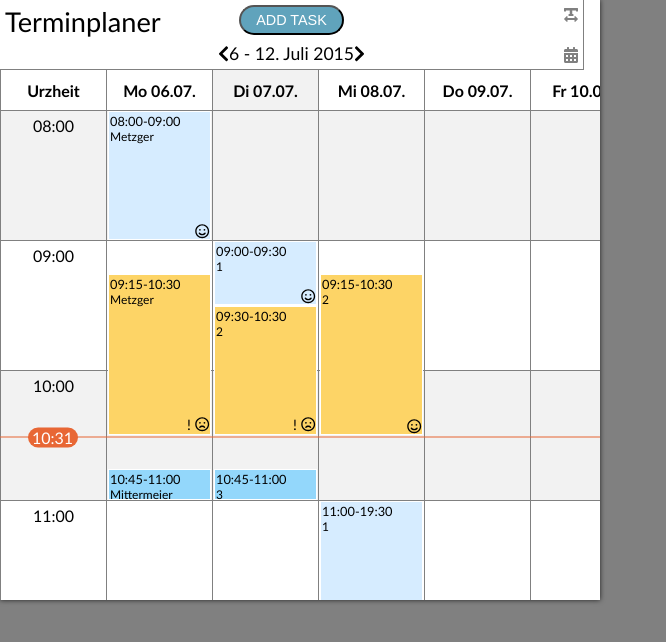
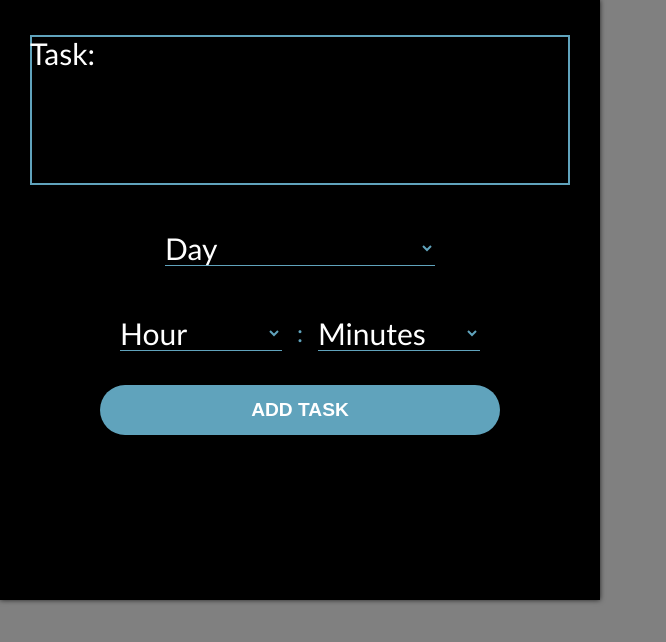
Before and after one commit to sajrus33/calendarTest, a React (Create React App) app: page / in a window 1280 px wide. Both pictures are taken after a click on the button "ADD TASK". Shown: the top 642 px of the page, without its empty margins (0-666 px from the left). Built offline with nearby package versions, Linux system fonts and the light colour scheme.

Commit message:
Adding tasks, fixed overlapping tasks
Adding tasks, fixed overlapping tasks.
Need to validate: adding tasks and hours over last hour.

```diff
--- a/src/components/Activity.js
+++ b/src/components/Activity.js
@@ -1,4 +1,5 @@
 import React from 'react';
+import "../css/activities.css";
 
 
 const Activity = props => {
--- a/src/components/Calendar.js
+++ b/src/components/Calendar.js
@@ -1,10 +1,13 @@
 import React, { Component } from 'react';
-import Activity from './Activity';
-
 import "../css/start.css";
 import "../css/header.css";
 import "../css/main.css";
-import "../css/activities.css";
+import Activity from './Activity';
+import Popup from './Popup';
+
+
+
+
 import '@fortawesome/fontawesome-free/css/all.css';
 import '@fortawesome/fontawesome-free/js/all.js';
 
@@ -13,7 +16,7 @@ class Calendar extends Component {
         super(props)
         this.state = {
             daysActivities: [],
-            showModal: false
+            showPopup: false
         };
         this.hours = [
             "08:00", "09:00", "10:00", "11:00", "12:00", "13:00", "14:00", "15:00", "16:00", "17:00",
@@ -87,7 +90,6 @@ class Calendar extends Component {
             [],
             []
         ]
-
         this.getDropSpot = (activityHours) => {
             const start = 8;
             const activityHeight = 130;
@@ -167,13 +169,18 @@ class Calendar extends Component {
             return newDrops
         };
 
+
+        /*
+            HANDLERS
+        */
+
         this.handleDropActivity = (e) => {
             e.preventDefault();
             var data = e.dataTransfer.getData("text");
             const draggedElement = document.getElementById(data);
             const parent = e.target;
 
-            if (draggedElement && !parent.childNodes[1]) {
+            if (draggedElement && !(parent.childNodes.length > 1) && parent.id) {
                 const draggedElementDropSpot = draggedElement.id.slice(4);
                 this.activities.forEach((day, dI) => {
                     day.forEach((activity, aI) => {
@@ -193,7 +200,7 @@ class Calendar extends Component {
                             if (minsEnd >= 60) {
                                 hoursEnd += hoursStart + 1;
                                 minsEnd = minsEnd % 60;
-                                if (minsEnd == 0)
+                                if (minsEnd === 0)
                                     minsEnd = String(minsEnd) + 0;
                             } else {
                                 hoursEnd += hoursStart;
@@ -201,8 +208,8 @@ class Calendar extends Component {
                             const activityEndTime = `${hoursEnd}:${minsEnd}`;
                             activity.hour = activityStartTime + "-" + activityEndTime;
 
-                            const parentDay = parent.id.slice(2, 3)
-                            if (parentDay != dI) {
+                            const parentDay = Number(parent.id.slice(2, 3))
+                            if (parentDay !== dI) {
                                 const transferActivity = activity;
                                 this.activities[dI].splice(aI, 1)
                                 this.activities[parentDay].push(transferActivity);
@@ -235,10 +242,8 @@ class Calendar extends Component {
         };
 
         this.handleBtnAddTask = () => {
-
-
             this.setState({
-                showModal: true,
+                showPopup: true,
             });
         };
 
@@ -247,11 +252,43 @@ class Calendar extends Component {
                 dropElements: this.createDropElements()
             });
         }
+
+        this.handlePopupSubmit = (e) => {
+            e.preventDefault();
+            this.activities[this.selectedDay].push({
+                hour: `${this.selectedHour}:${this.selectedMinute}-13:00`,
+                txt: this.writtenTask,
+                bgc: "var(--blueLight)",
+                like: true,
+            })
+            this.setState({
+                dropElements: this.createDropElements(),
+
+                showPopup: false
+            });
+            console.log(this.writtenTask, this.selectedDay, this.selectedHours, this.selectedMinute);
+        };
+        this.handlePopupTxt = (e) => {
+            const task = e.target.value;
+            this.writtenTask = task;
+        }
+        this.handlePopupSelectD = (e) => {
+            const day = e.target.value;
+            this.selectedDay = day;
+        }
+
+        this.handlePopupSelectH = (e) => {
+            const hour = e.target.value;
+            this.selectedHour = hour;
+        }
+        this.handlePopupSelectM = (e) => {
+            const minute = e.target.value;
+            this.selectedMinute = minute;
+        }
     }
 
     componentWillMount() {
         this.hoursElements = this.createHours(false);
-
         this.setState({
             dropElements: this.createDropElements()
         });
@@ -263,6 +300,14 @@ class Calendar extends Component {
         console.log("render calendar");
         return (
             <div className="modal">
+                {this.state.showPopup
+                    ? <Popup
+                        handleTxt={this.handlePopupTxt.bind(this)}
+                        handleSelectD={this.handlePopupSelectD.bind(this)}
+                        handleSelectH={this.handlePopupSelectH.bind(this)}
+                        handleSelectM={this.handlePopupSelectM.bind(this)}
+                        handleSubmit={this.handlePopupSubmit.bind(this)} >
+                    </Popup> : null}
                 <div className="calendar">
                     <section className="header flexRow">
                         <h4 className="header__h">Terminplaner</h4>
--- a/src/components/Popup.js
+++ b/src/components/Popup.js
@@ -1,38 +1,66 @@
 import React from 'react';
+import "../css/popup.css";
 
 const Popup = props => {
     return (
         <div className="popup">
             <form action="#" className="popup__form flexCol">
                 <div className="popup__wrapper--message">
-                    <textarea id="message" placeholder="" className="popup__input popup__input--message" required></textarea>
-                    <label for="message" className="popup__label">Task:</label>
+                    <textarea onChange={props.handleTxt} id="message" placeholder="" className="popup__input popup__input--message" required></textarea>
+                    <label htmlFor="message" className="popup__label">Task:</label>
                 </div>
                 <div className="popup__wrapper--input ">
-                    <select type="text" id="day" className="popup__input popup__input--email" required>
-                        <option value="0">Montag</option>
-                        <option value="1">Dienstag</option>
-                        <option value="2">Mittwoch</option>
-                        <option value="3">Donnerstag</option>
-                        <option value="4">Freitag</option>
-                        <option value="5">Samstag</option>
-                        <option value="6">Sonntag</option>
+                    <select onChange={props.handleSelectD} id="day" className="popup__input " required>
+                        <option className="popup__option" value=""></option>
+                        <option className="popup__option" value="0">Montag</option>
+                        <option className="popup__option" value="1">Dienstag</option>
+                        <option className="popup__option" value="2">Mittwoch</option>
+                        <option className="popup__option" value="3">Donnerstag</option>
+                        <option className="popup__option" value="4">Freitag</option>
+                        <option className="popup__option" value="5">Samstag</option>
+                        <option className="popup__option" value="6">Sonntag</option>
                     </select>
-                    <label for="day" className="popup__label">Day</label>
+                    <label htmlFor="day" className="popup__label">Day</label>
                 </div>
-                <div className="popup__wrapper--input ">
-                    <select type="text" id="hour" className="popup__input popup__input--email" required>
-                        <option value="">08:00</option>
-                        <option value="">08:15</option>
-                        <option value="">08:30</option>
-                    </select>
-                    <label for="hour" className="popup__label">Hour</label>
+                <div className="flexRow popup__wrapper--time">
+                    <div className="popup__wrapper--input ">
+                        <select onChange={props.handleSelectH} id="hour" className="popup__input " required>
+                            <option className="popup__option" value=""></option>
+                            <option className="popup__option" value="08">08</option>
+                            <option className="popup__option" value="09">09</option>
+                            <option className="popup__option" value="10">10</option>
+                            <option className="popup__option" value="11">11</option>
+                            <option className="popup__option" value="12">12</option>
+                            <option className="popup__option" value="13">13</option>
+                            <option className="popup__option" value="14">14</option>
+                            <option className="popup__option" value="15">15</option>
+                            <option className="popup__option" value="16">16</option>
+                            <option className="popup__option" value="17">17</option>
+                            <option className="popup__option" value="18">18</option>
+                            <option className="popup__option" value="19">19</option>
+                            <option className="popup__option" value="20">20</option>
+                            <option className="popup__option" value="21">21</option>
+                            <option className="popup__option" value="22">22</option>
+                            <option className="popup__option" value="23">23</option>
+                        </select>
+                        <label htmlFor="hour" className="popup__label">Hour</label>
+                    </div>
+                    <span className="popup__colon">:</span>
+                    <div className="popup__wrapper--input ">
+                        <select onChange={props.handleSelectM} id="min" className="popup__input " required>
+                            <option className="popup__option" value=""></option>
+                            <option className="popup__option" value="00">00</option>
+                            <option className="popup__option" value="15">15</option>
+                            <option className="popup__option" value="30">30</option>
+                            <option className="popup__option" value="45">45</option>
+                        </select>
+                        <label htmlFor="min" className="popup__label">Minutes</label>
+                    </div>
                 </div>
-                <input type="submit" value="Add Task" className="popup__input popup__input--submit">
+                <input onClick={props.handleSubmit} type="submit" value="Add Task" className="popup__input popup__input--submit"></input>
             </form>
+        </div>
+    )
 
-        </div>
-            )
-
-    };
-export default Popup
+};
+export default Popup;
--- a/src/css/activities.css
+++ b/src/css/activities.css
@@ -41,7 +41,7 @@
   user-select: none;
 }
 .main__activity:hover{
-  z-index: 98;
+  z-index: 97;
 }
 
 
--- a/src/css/header.css
+++ b/src/css/header.css
@@ -7,7 +7,7 @@
   border-bottom: 1px solid grey;
   border-right: 1px solid grey;
 
-  z-index: 999;
+  z-index: 98;
 }
 
 .header__h {
--- a/src/css/popup.css
+++ b/src/css/popup.css
@@ -5,7 +5,7 @@
     width: 100%;
 
 
-    z-index: 5;
+    z-index: 99;
     background-color: #000;
     animation: slideDown ease-out forwards .4s;
   }
@@ -40,7 +40,17 @@
     margin-top: 30px;
     padding-bottom: 5px;
   }
-
+  .popup__wrapper--time{
+    width: 60%;
+    justify-content: space-between;
+    margin-top: 15px;
+  }
+  .popup__colon{
+    color: #60a3bc;
+    font-size: 1.5rem;
+    margin-top: 30px;
+    padding-bottom: 5px;
+  }
   .popup__input {
     position: relative;
     width: 100%;
@@ -92,6 +102,9 @@
         font-size: 20px;
     }
   }
+  .popup__option{
+    background-color: #000;
+  }
   .popup__input--submit {
     min-height: 50px;
     width: 90%;
```
